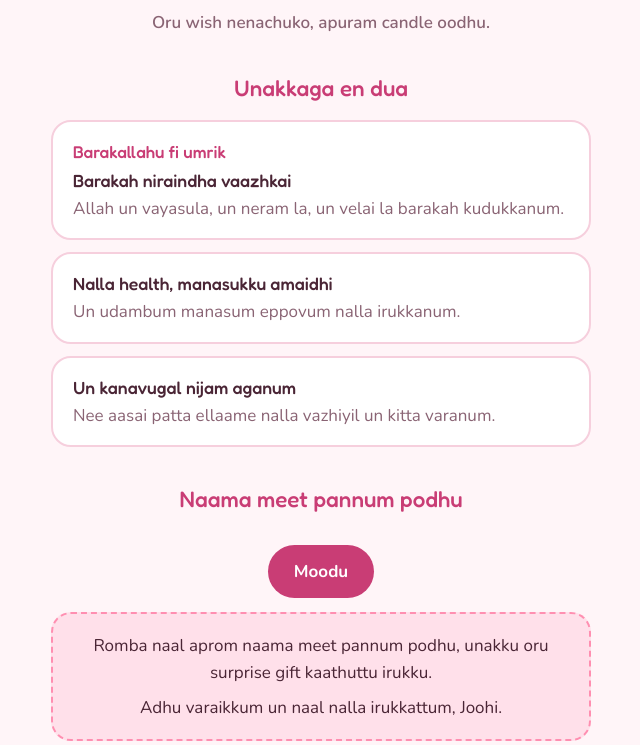
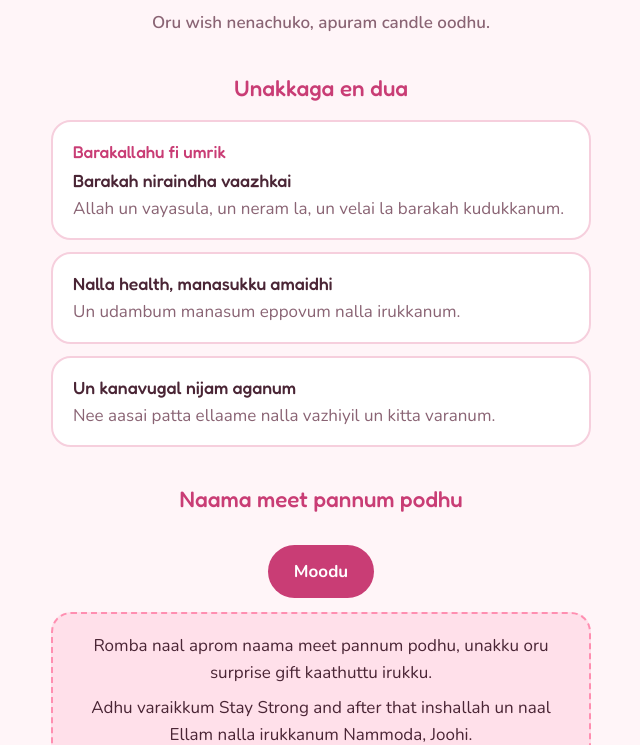
Before and after one commit to sakthicsdev/Jms, a plain HTML site: page index.html in a window 1280 px wide. Both pictures are taken after a click on the button "Thirandhu paaru". Shown: the part 1181-1926 px from the top of the page, without its empty margins (319-959 px from the left). Drawn offline with nearby package versions, Linux system fonts and the light colour scheme.

Commit message:
Update birthday message in index.html

```diff
--- a/index.html
+++ b/index.html
@@ -220,7 +220,7 @@ footer { text-align: center; color: var(--muted); font-size: 0.95rem; }
     <button class="action" id="open" type="button" aria-expanded="false" aria-controls="note">Thirandhu paaru</button>
     <div class="note" id="note" hidden>
       <p>Romba naal aprom naama meet pannum podhu, unakku oru surprise gift kaathuttu irukku.</p>
-      <p>Adhu varaikkum un naal nalla irukkattum, Joohi.</p>
+      <p>Adhu varaikkum Stay Strong and after that inshallah un naal Ellam nalla irukkanum Nammoda, Joohi.</p>
     </div>
   </section>
 
```
